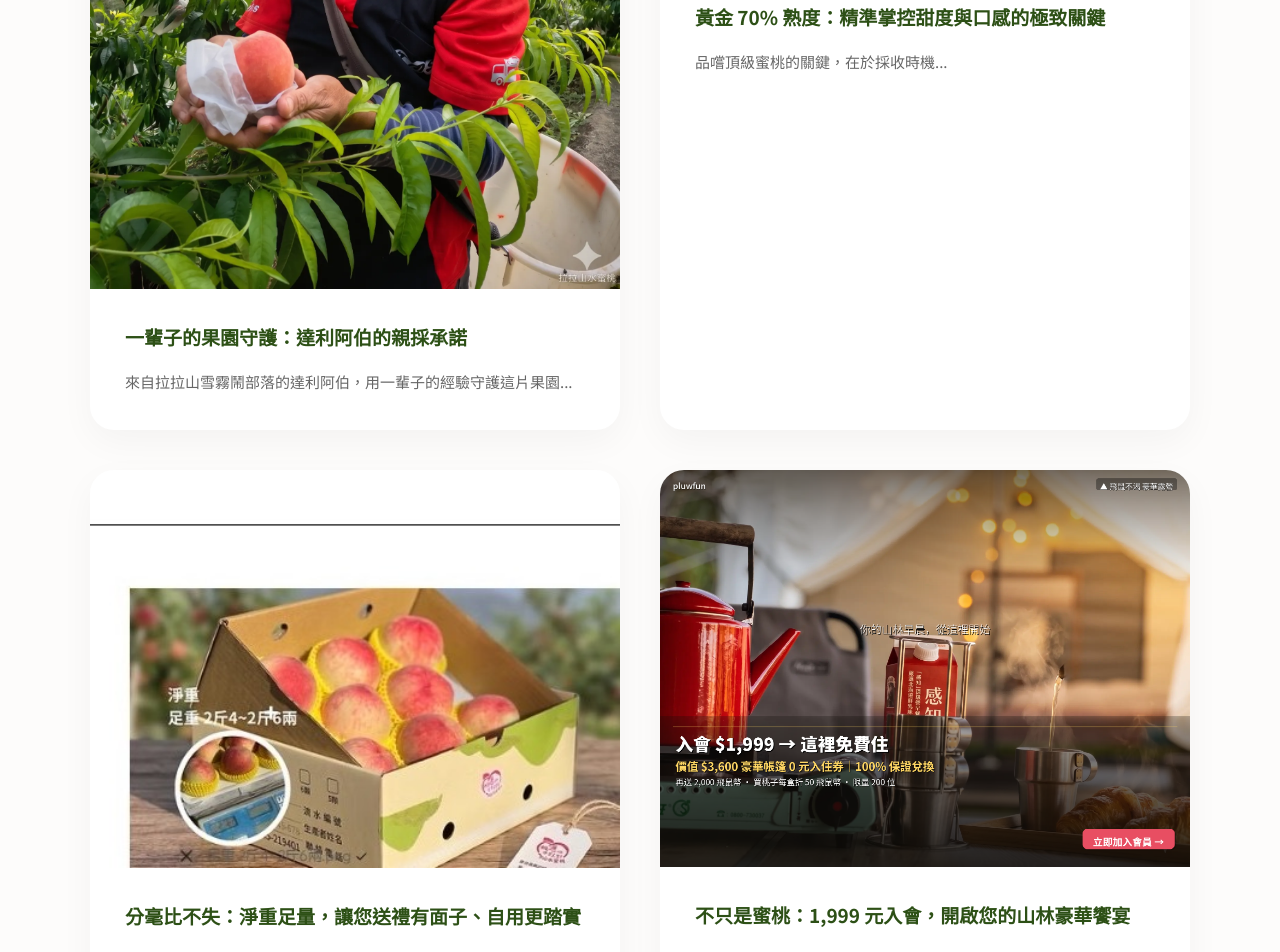
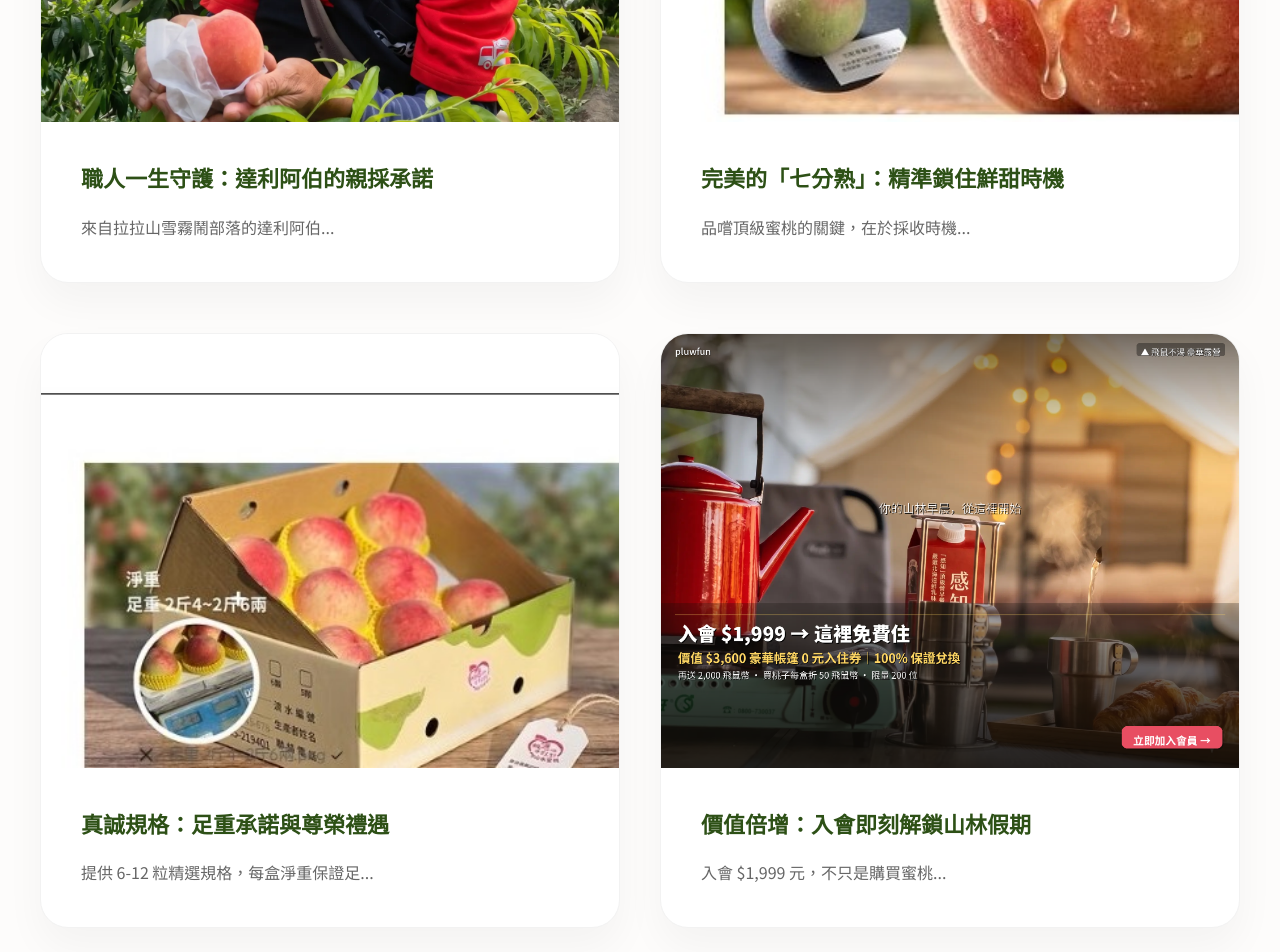
Before and after one commit to fesuyen/pluwfun-peach-shop, a React (Vite) app in the folder frontend/: page / in a window 1280 px wide. Shown: the part 1480-2432 px from the top of the page. Built offline with nearby package versions, Linux system fonts and the light colour scheme; no server answers.

Commit message:
Refactor Features component for better data handling

```diff
--- a/frontend/src/components/Features.jsx
+++ b/frontend/src/components/Features.jsx
@@ -1,7 +1,7 @@
 import { useState, useEffect } from 'react'
 
-// 加入時間戳記避免瀏覽器讀取舊資料，確保後台儲存後前台能即時更新
-const API = (import.meta.env.VITE_API_URL || '/api') + '/content?t=' + Date.now()
+// 加上隨機參數避免瀏覽器快取舊文案
+const API = (import.meta.env.VITE_API_URL || '/api') + '/content?v=' + new Date().getTime()
 
 const Features = () => {
   const [content, setContent] = useState({})
@@ -12,76 +12,100 @@ const Features = () => {
       .then(data => {
         const flat = {}
         Object.entries(data).forEach(([k, v]) => {
-          flat[k] = v.value !== undefined ? v.value : v
+          flat[k] = (v && typeof v === 'object' && 'value' in v) ? v.value : v
         })
         setContent(flat)
       })
-      .catch(err => console.error('抓取資料失敗:', err))
+      .catch(err => console.error('連動後台失敗:', err))
   }, [])
 
-  // 1. 移除 Icon 設定
-  // 2. 確保讀取後台欄位名稱 (feature_1_title, feature_1_desc ...)
+  // 整理資料：確保對應後台 feature_1, feature_2...
   const featureData = [
     {
-      title: content.feature_1_title || '一輩子的果園守護：達利阿伯的親採承諾',
-      desc: content.feature_1_desc || '來自拉拉山雪霧鬧部落的達利阿伯，用一輩子的經驗守護這片果園...',
+      title: content.feature_1_title || '職人一生守護：達利阿伯的親採承諾',
+      desc: content.feature_1_desc || '來自拉拉山雪霧鬧部落的達利阿伯...',
       img: '/images/feature_farmer.webp'
     },
     {
-      title: content.feature_2_title || '黃金 70% 熟度：精準掌控甜度與口感的極致關鍵',
+      title: content.feature_2_title || '完美的「七分熟」：精準鎖住鮮甜時機',
       desc: content.feature_2_desc || '品嚐頂級蜜桃的關鍵，在於採收時機...',
       img: '/images/feature_7ripe.jpg'
     },
     {
-      title: content.feature_3_title || '分毫比不失：淨重足量，讓您送禮有面子、自用更踏實',
-      desc: content.feature_3_desc || '提供 6-12 粒精選規格，每盒淨重保證足 2 斤 4 兩至 2 斤 6 兩...',
+      title: content.feature_3_title || '真誠規格：足重承諾與尊榮禮遇',
+      desc: content.feature_3_desc || '提供 6-12 粒精選規格，每盒淨重保證足...',
       img: '/images/feature_box.jpg'
     },
     {
-      title: content.feature_4_title || '不只是蜜桃：1,999 元入會，開啟您的山林豪華饗宴',
-      desc: content.feature_4_desc || '入會 $1,999 元，不只是購買蜜桃，更是開啟一場體驗山林假期...',
+      title: content.feature_4_title || '價值倍增：入會即刻解鎖山林假期',
+      desc: content.feature_4_desc || '入會 $1,999 元，不只是購買蜜桃...',
       img: '/images/feature_camping.png'
     }
   ]
 
   return (
-    <section id="features" style={{ padding: '80px 24px', backgroundColor: '#FDFCFB' }}>
-      <div style={{ maxWidth: '1100px', margin: '0 auto' }}>
+    <section id="features" style={{ padding: '100px 24px', backgroundColor: '#FDFCFB' }}>
+      <div style={{ maxWidth: '1200px', margin: '0 auto' }}>
 
-        <div style={{ textAlign: 'center', marginBottom: '60px' }}>
-          <span style={{ color: '#E8836B', fontWeight: 700, fontSize: '13px', letterSpacing: '3px' }}>QUALITY PROMISE</span>
-          <h2 style={{ fontSize: '36px', color: '#2D5016', marginTop: '10px', fontWeight: '800' }}>四大理由，非買不可</h2>
-          <div style={{ width: '40px', height: '3px', background: '#E8836B', margin: '20px auto' }}></div>
+        {/* 標題與裝飾線 */}
+        <div style={{ textAlign: 'center', marginBottom: '80px' }}>
+          <span style={{ color: '#E8836B', fontWeight: 700, fontSize: '14px', letterSpacing: '4px' }}>QUALITY PROMISE</span>
+          <h2 style={{ fontSize: '38px', color: '#2D5016', marginTop: '15px', fontWeight: '800' }}>四大理由，非買不可</h2>
+          <div style={{ width: '50px', height: '4px', background: '#E8836B', margin: '25px auto' }}></div>
+          <p style={{ color: '#666', fontSize: '16px' }}>從果園到餐桌，我們用心守護每一顆水蜜桃的品質</p>
         </div>
 
+        {/* 2x2 格線系統：強制對齊 */}
         <div style={{
           display: 'grid',
-          gridTemplateColumns: 'repeat(auto-fit, minmax(450px, 1fr))', // 確保對稱排版
-          gap: '40px'
+          gridTemplateColumns: 'repeat(2, 1fr)', // 桌機強制兩列
+          gap: '50px 40px', // 上下間距 50px，左右 40px
         }}>
           {featureData.map((item, index) => (
             <div key={index} style={{
               background: '#fff',
-              borderRadius: '24px',
+              borderRadius: '28px',
               overflow: 'hidden',
-              boxShadow: '0 12px 35px rgba(0,0,0,0.04)',
-              display: 'flex',
-              flexDirection: 'column'
+              boxShadow: '0 20px 40px rgba(0,0,0,0.04)',
+              border: '1px solid #f2f2f2'
             }}>
-              {/* 圖片區域：移除 Icon 標籤，使用 aspectRatio 統一高度 */}
-              <div style={{ width: '100%', aspectRatio: '16 / 9', backgroundColor: '#f5f5f5' }}>
+              {/* 圖片區：解決大小不一的關鍵 */}
+              <div style={{
+                width: '100%',
+                aspectRatio: '4 / 3', // 強制所有圖片都是 4:3 比例
+                overflow: 'hidden',
+                backgroundColor: '#f5f5f5'
+              }}>
                 <img
                   src={item.img}
-                  style={{ width: '100%', height: '100%', objectFit: 'cover' }}
+                  style={{
+                    width: '100%',
+                    height: '100%',
+                    objectFit: 'cover', // 圖片會自動填滿並裁切多餘部分，不會變形
+                    display: 'block'
+                  }}
                   alt="Feature"
                 />
               </div>
 
-              <div style={{ padding: '35px', flex: 1 }}>
-                <h3 style={{ fontSize: '19px', color: '#2D5016', marginBottom: '18px', fontWeight: '700', lineHeight: '1.4' }}>
+              {/* 文字區：增加層次感 */}
+              <div style={{ padding: '40px' }}>
+                <h3 style={{
+                  fontSize: '22px',
+                  color: '#2D5016',
+                  marginBottom: '20px',
+                  fontWeight: '700',
+                  lineHeight: '1.4'
+                }}>
                   {item.title}
                 </h3>
-                <p style={{ color: '#666', lineHeight: '1.8', fontSize: '15px' }}>
+                <p style={{
+                  color: '#666',
+                  lineHeight: '1.8',
+                  fontSize: '16px',
+                  margin: 0,
+                  textAlign: 'justify'
+                }}>
                   {item.desc}
                 </p>
               </div>
@@ -89,6 +113,15 @@ const Features = () => {
           ))}
         </div>
       </div>
+
+      {/* 手機版適應：在寬度小於 768px 時改為單欄 (CSS 寫法) */}
+      <style>{`
+        @media (max-width: 992px) {
+          #features > div > div:last-child {
+            grid-template-columns: 1fr !important;
+          }
+        }
+      `}</style>
     </section>
   )
 }
```
